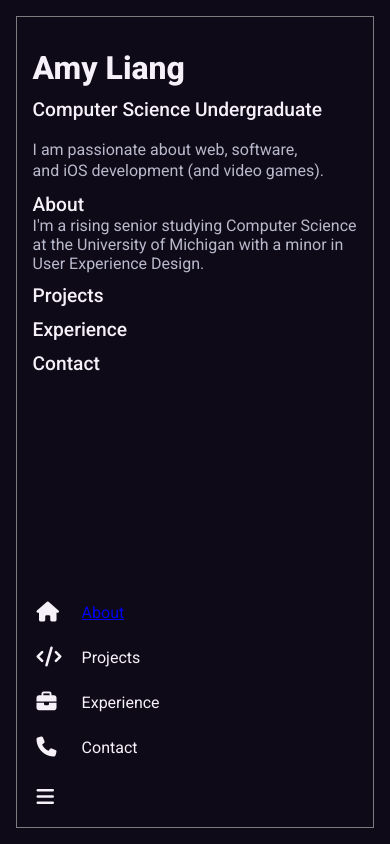
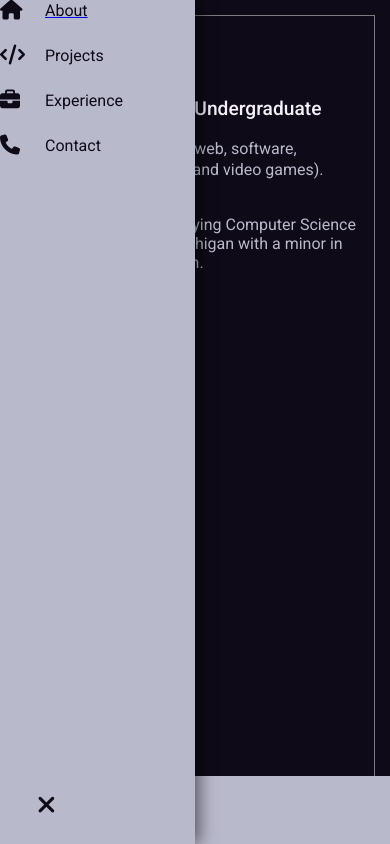
Before and after one commit to liangaj19/liangaj19.github.io, a plain HTML site: page index.html in a window 390 px wide. Both pictures are taken after a click on the icon 45 px from the left and 797 px from the top of the page. Drawn offline with Linux system fonts and the light colour scheme.

Commit message:
moved overlay to large views only, added nav bar at the bottom and nav bar sliding animation for mobile view

```diff
--- a/css/style.css
+++ b/css/style.css
@@ -18,49 +18,15 @@ body {
     overflow: auto;
 }
 
+/* Frame and overlay */
 .frame {
-    position: fixed;
-    top: 4vw;
-    left: 4vw;
-    right: 4vw;
-    bottom: 4vw;
+    left: 15px;
+    right: 15px;
+    top: 15px;
+    bottom: 15px;
+    position: absolute;
     border: 1px solid var(--frame-color);
     box-sizing: border-box;
-}
-
-/* Area outside of frame */
-.overlay {
-    position: fixed;
-    background-color: var(--bg-color);
-    z-index: 3; /* Higher than the cursor glow to cover it */
-}
-
-.overlay.top {
-    top: 0;
-    left: 0;
-    width: 100%;
-    height: 2vw;
-}
-
-.overlay.bottom {
-    bottom: 0;
-    left: 0;
-    width: 100%;
-    height: 2vw;
-}
-
-.overlay.left {
-    top: 0;
-    left: 0;
-    width: 2vw;
-    height: 100%;
-}
-
-.overlay.right {
-    top: 0;
-    right: 0;
-    width: 2vw;
-    height: 100%;
 }
 
 /* Styling for content inside of frame */
@@ -102,20 +68,53 @@ h2 {
 
 i {
     font-size: 20px; /* Make icons slightly larger */
+    z-index: 6;
+    color: var(--bg-color);
 }
 
 .nav-bar {
-    display: none;
     list-style: none;
-    position: absolute;
-    bottom: 70px;
-    left: 20px;
+    position: fixed;
+    bottom: 0px;
+    left: -250px; /* Init off screen for animation */
+    transition: left 0.5s ease;
+    height: 100%;
+    background-color: var(--text-color);
+    width: 50%;
+    box-shadow: 5px 0 15px rgba(0, 0, 0, 0.5);
+    z-index: 4;
+}
+
+.nav-bar.active {
+    left: 0px;
 }
 
 #borgor {
     position: absolute;
-    bottom: 20px;
+    bottom: 12px;
     left: 20px;
+}
+
+/* Init X to be invisible */
+#close-menu {
+    position: absolute;
+    bottom: 11px;
+    left: 20px;
+    visibility: hidden;
+    font-size: 25px;
+    padding-left: 1px;
+}
+
+/* Bar for mobile nav */
+#mobile-nav {
+    position: fixed;
+    bottom: 0px;
+    left:0px;
+    right:0px;
+    height: 8vh;
+    width: 100%;
+    background-color: var(--text-color);
+    z-index: 3;
 }
 
 .nav-item {
@@ -132,6 +131,10 @@ i {
     width: 30px;
 }
 
+.nav-item span {
+    color: var(--bg-color);
+}
+
 .nav-item:nth-child(4) {
     margin-bottom: 0; /* Remove bottom margin on the last item */
 }
@@ -143,12 +146,40 @@ i {
 
 /* Styling for large viewports */
 @media (min-width: 1024px) {
-    /* Frame size */
-    .frame {
-        top: 2vw;
-        left: 2vw;
-        right: 2vw;
-        bottom: 2vw;
+    /* Overlay to cover glow effect */
+    /* Area outside of frame */
+    .overlay {
+        position: fixed;
+        background-color: var(--bg-color);
+        z-index: 3; /* Higher than the cursor glow to cover it */
+    }
+
+    .overlay.top {
+        top: 0;
+        left: 0;
+        width: 100%;
+        height: 15px;
+    }
+
+    .overlay.bottom {
+        bottom: 0;
+        left: 0;
+        width: 100%;
+        height: 15px;
+    }
+
+    .overlay.left {
+        top: 0;
+        left: 0;
+        width: 15px;
+        height: 100%;
+    }
+
+    .overlay.right {
+        top: 0;
+        right: 0;
+        width: 15px;
+        height: 100%;
     }
 
     /* Normal nav bar */
--- a/index.html
+++ b/index.html
@@ -21,6 +21,8 @@
                 </div>
                 <nav class="main-navigation">
                     <i class="fa-solid fa-bars" id="borgor"></i>
+                    <i class="fa-solid fa-xmark" id="close-menu"></i>
+                    <div id="mobile-nav"></div>
                     <ul class="nav-bar">
                         <li class="nav-item">
                             <i class="fa-solid fa-house"></i>
--- a/js/script.js
+++ b/js/script.js
@@ -27,8 +27,19 @@ window.onload = function () {
 document.addEventListener('DOMContentLoaded', function() {
     const borgor = document.getElementById('borgor');
     const navBar = document.querySelector('.nav-bar');
+    const close = document.getElementById('close-menu');
 
     borgor.addEventListener('click', function() {
-        navBar.style.display = navBar.style.display === 'block' ? 'none' : 'block';
+        // navBar.style.display = 'block';
+        borgor.style.visibility = 'hidden';
+        close.style.visibility = 'visible';
+        navBar.classList.toggle('active');
+    });
+
+    close.addEventListener('click', function() {
+        // navBar.style.display = 'none';
+        borgor.style.visibility = 'visible';
+        close.style.visibility = 'hidden';
+        navBar.classList.toggle('active');
     });
 });
```
